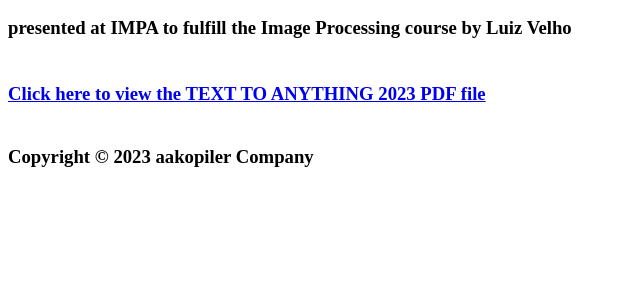
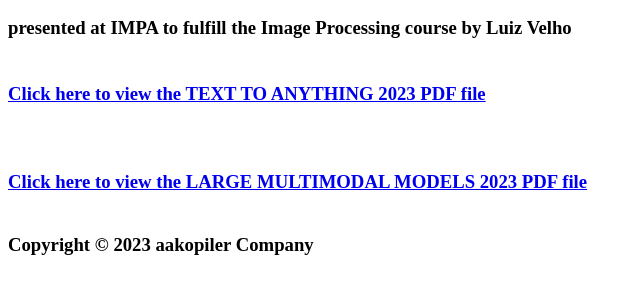
Before and after one commit to aakopiler/aakopiler.github.io, a plain HTML site: page index.html in a window 1280 px wide. Shown: the part 96-390 px from the top of the page, without its empty margins (0-643 px from the left). Drawn offline with Linux system fonts and the light colour scheme.

Commit message:
Update index.html

```diff
--- a/index.html
+++ b/index.html
@@ -13,7 +13,11 @@
 <a href="..\TEXT TO ANYTHING 2023.pdf" target="_blank">Click here to view the TEXT TO ANYTHING 2023 PDF file</a>
 <br>
 <br>
+<br>
+<br>
+<a href="..\LARGE MULTIMODAL MODELS V4.pdf" target="_blank">Click here to view the LARGE MULTIMODAL MODELS 2023 PDF file</a>
+<br>
+<br>
 <p>Copyright &copy; 2023 aakopiler Company</p>
-
 </body>
 </html>
```
